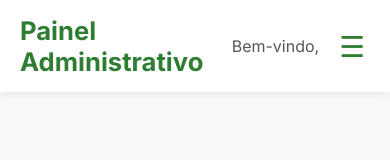
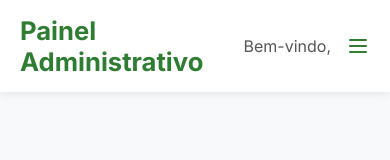
Before and after one commit to Rafael250102/sabor-arte, a React (Vite) app in the folder frontend/: page /admin in a window 390 px wide. Shown: the top 160 px of the page. Built offline with nearby package versions, Linux system fonts and the light colour scheme; no server answers.

Commit message:
fix: menu responsivo admin

```diff
--- a/frontend/src/pages/admin/layout/adminLayout.jsx
+++ b/frontend/src/pages/admin/layout/adminLayout.jsx
@@ -1,6 +1,7 @@
 import { Outlet, useNavigate, Link } from "react-router-dom";
 import { useState } from "react";
 import { Drawer } from '@mui/material';
+import { LuMenu } from "react-icons/lu"; // Mesmo ícone da navbar do cliente
 import styles from './adminLayout.module.css';
 
 export default function AdminLayout() {
@@ -39,16 +40,12 @@ export default function AdminLayout() {
             <div className={styles.mainContent}>
                 <header className={styles.header}>
                     <h1>Painel Administrativo</h1>
-                    {/* Corrigido: <span> em vez de <p> para evitar display:flex do index.css */}
                     <span className={styles.welcomeText}>Bem-vindo, {adminData.fullname}</span>
-                    {/* data-hamburger permite seletor no index.css sem depender do nome da classe */}
-                    <button
-                        data-hamburger="true"
-                        className={styles.menuButton}
+                    {/* Ícone SVG — sem conflito com o estilo global de button do index.css */}
+                    <LuMenu
+                        className={styles.menuIcon}
                         onClick={() => setDrawerOpen(true)}
-                    >
-                        ☰
-                    </button>
+                    />
                 </header>
 
                 <div className={styles.pageContent}>
```
